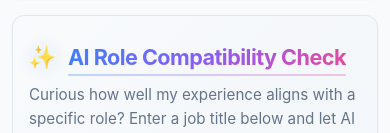
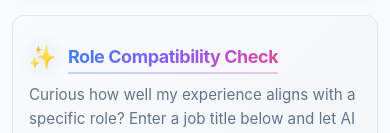
Before and after one commit to akeshwaram/my-resume, a React (Vite) app: page / in a window 390 px wide. Shown: the part 674-807 px from the top of the page. Built offline with nearby package versions, Linux system fonts and the light colour scheme; no server answers.

Commit message:
Update font size

```diff
--- a/src/components/ResumeMatcherSection.css
+++ b/src/components/ResumeMatcherSection.css
@@ -38,9 +38,9 @@
   -webkit-background-clip: text;
   -webkit-text-fill-color: transparent;
   background-clip: text;
-  font-size: 1.75rem;
+  font-size: var(--text-2xl);
   margin: 0;
-  font-weight: 700;
+  font-weight: var(--font-bold);
   position: relative;
 }
 
@@ -247,7 +247,7 @@
   }
 
   .gradient-title {
-    font-size: 1.5rem;
+    font-size: var(--text-xl);
   }
 
   .ai-icon {
@@ -302,7 +302,7 @@
   }
 
   .gradient-title {
-    font-size: 1.35rem;
+    font-size: var(--text-lg);
   }
 
   .ai-icon {
--- a/src/components/ResumeMatcherSection.jsx
+++ b/src/components/ResumeMatcherSection.jsx
@@ -86,7 +86,7 @@ export default function ResumeMatcherSection({ resumeData }) {
     <section id="resume-matcher" className="resume-matcher-section">
       <div className="section-title-wrapper">
         <span className="ai-icon">✨</span>
-        <h2 className="gradient-title">AI Role Compatibility Check</h2>
+        <h2 className="gradient-title">Role Compatibility Check</h2>
       </div>
       <p className="section-description">
         Curious how well my experience aligns with a specific role? Enter a job title below and let AI evaluate the match
```
